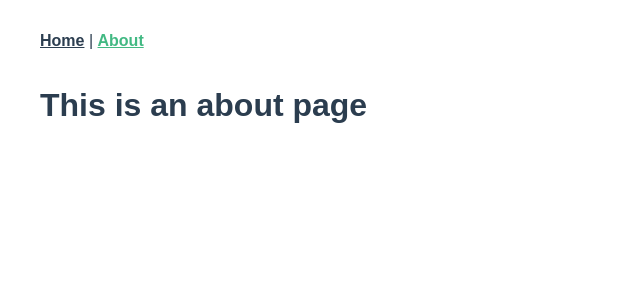
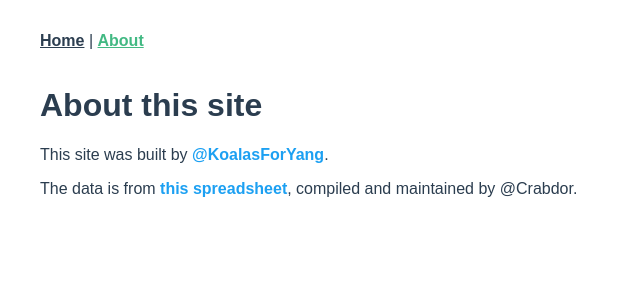
Before and after one commit to Booligoosh/ubi-caucus, a Vue app: page /about in a window 1280 px wide. Shown: the top 300 px of the page, without its empty margins (0-640 px from the left). Built offline with nearby package versions, Linux system fonts and the light colour scheme; no server answers; a web font is replaced by a local one.

Commit message:
Added About page

```diff
--- a/src/App.vue
+++ b/src/App.vue
@@ -29,6 +29,10 @@ html {
   }
 }
 
+* {
+  box-sizing: border-box;
+}
+
 body {
   margin: 0;
 }
@@ -50,7 +54,7 @@ body {
 #nav {
   margin-left: auto;
   margin-right: auto;
-  max-width: 1200px;
+  max-width: 1264px;
   padding: 2rem;
 }
 
@@ -58,4 +62,10 @@ body {
   background: white;
   margin-bottom: -3rem;
 }
+
+p a {
+  text-decoration: none;
+  font-weight: bold;
+  color: hsl(203, 89%, 53%);
+}
 </style>
--- a/src/views/About.vue
+++ b/src/views/About.vue
@@ -1,5 +1,19 @@
 <template>
   <div class="about">
-    <h1>This is an about page</h1>
+    <h1>About this site</h1>
+    <p>
+      This site was built by
+      <a href="https://twitter.com/KoalasForYang" target="_blank"
+        >@KoalasForYang</a
+      >.
+    </p>
+    <p>
+      The data is from
+      <a
+        href="https://docs.google.com/spreadsheets/d/1seQBwEMJ9aM5MluxBVlnLlwFRfhldICwKiSevf69bmk/edit#gid=0"
+        target="_blank"
+        >this spreadsheet</a
+      >, compiled and maintained by @Crabdor.
+    </p>
   </div>
 </template>
```
